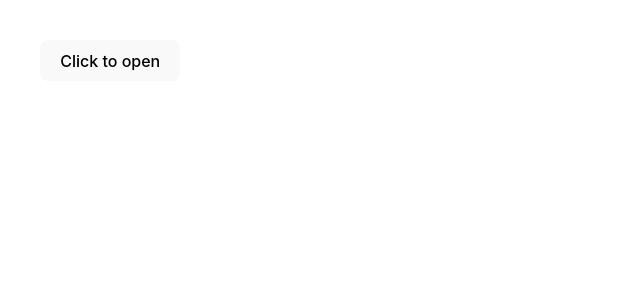
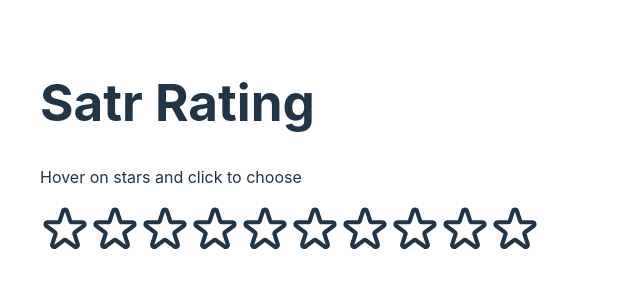
Before and after one commit to mirwais-sanaie/React-Challenges, a React (Vite) app in the folder reactChallenge/: page / in a window 1280 px wide. Shown: the top 300 px of the page, without its empty margins (0-640 px from the left). Built offline with nearby package versions, Linux system fonts and the light colour scheme.

Commit message:
Star Rating(react challenges day 5)

```diff
--- a/reactChallenge/src/App.jsx
+++ b/reactChallenge/src/App.jsx
@@ -1,7 +1,8 @@
 // import TabsChange from "./components/Day-1/TabsChange";
 // import DataTable from "./components/Day-2/DataTable";
 // import FileExplorer from "./components/Day-3(File Explorer)/FileExplorer";
-import Modal from "./components/Day-4(Modal Component)/Modal";
+// import Modal from "./components/Day-4(Modal Component)/Modal";
+import StarRating from "./components/Day-5(StarRating)/StarRating";
 
 function App() {
   return (
@@ -9,7 +10,8 @@
       {/* <TabsChange /> */}
       {/* <DataTable /> */}
       {/* <FileExplorer /> */}
-      <Modal />
+      {/* <Modal /> */}
+      <StarRating />
     </div>
   );
 }
--- /dev/null
+++ b/reactChallenge/src/components/Day-5(StarRating)/StarRating.jsx
@@ -0,0 +1,51 @@
+import { useState } from "react";
+import styles from "./StarRating.module.css";
+
+function StarRating() {
+  const [hovering, setHovering] = useState(0);
+  const [activeStars, setActiveStars] = useState([]);
+
+  function handleHovering(index) {
+    setHovering(index + 1);
+    console.log(hovering);
+  }
+  function handleActive(index) {
+    setActiveStars([...activeStars, index]);
+    console.log(activeStars);
+  }
+
+  return (
+    <div>
+      <h1>Satr Rating</h1>
+      <p>Hover on stars and click to choose</p>
+      <div className={styles.container}>
+        {Array.from({ length: 10 }, (_, ind) => {
+          return (
+            <span
+              key={ind}
+              onMouseEnter={() => handleHovering(ind)}
+              onMouseLeave={() => handleActive(ind)}
+            >
+              <svg
+                xmlns="http://www.w3.org/2000/svg"
+                className={styles.starIcon}
+                fill="none"
+                viewBox="0 0 24 24"
+                stroke="currentColor"
+                strokeWidth="2"
+              >
+                <path
+                  strokeLinecap="round"
+                  strokeLinejoin="round"
+                  d="M11.049 2.927c.3-.921 1.603-.921 1.902 0l1.519 4.674a1 1 0 00.95.69h4.915c.969 0 1.371 1.24.588 1.81l-3.976 2.888a1 1 0 00-.363 1.118l1.518 4.674c.3.922-.755 1.688-1.538 1.118l-3.976-2.888a1 1 0 00-1.176 0l-3.976 2.888c-.783.57-1.838-.197-1.538-1.118l1.518-4.674a1 1 0 00-.363-1.118l-3.976-2.888c-.784-.57-.38-1.81.588-1.81h4.914a1 1 0 00.951-.69l1.519-4.674z"
+                />
+              </svg>
+            </span>
+          );
+        })}
+      </div>
+    </div>
+  );
+}
+
+export default StarRating;
--- /dev/null
+++ b/reactChallenge/src/components/Day-5(StarRating)/StarRating.module.css
@@ -0,0 +1,8 @@
+.starIcon {
+  display: inline;
+  width: 50px;
+  height: 50px;
+}
+.container {
+  display: flex;
+}
```
